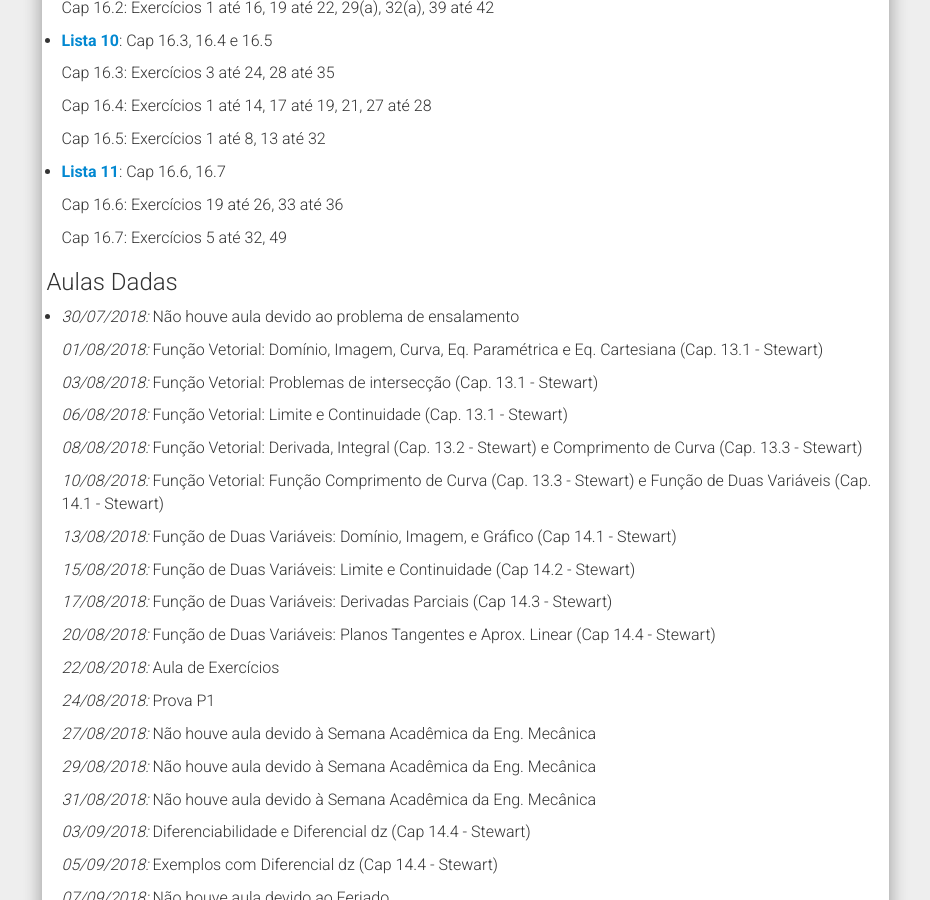
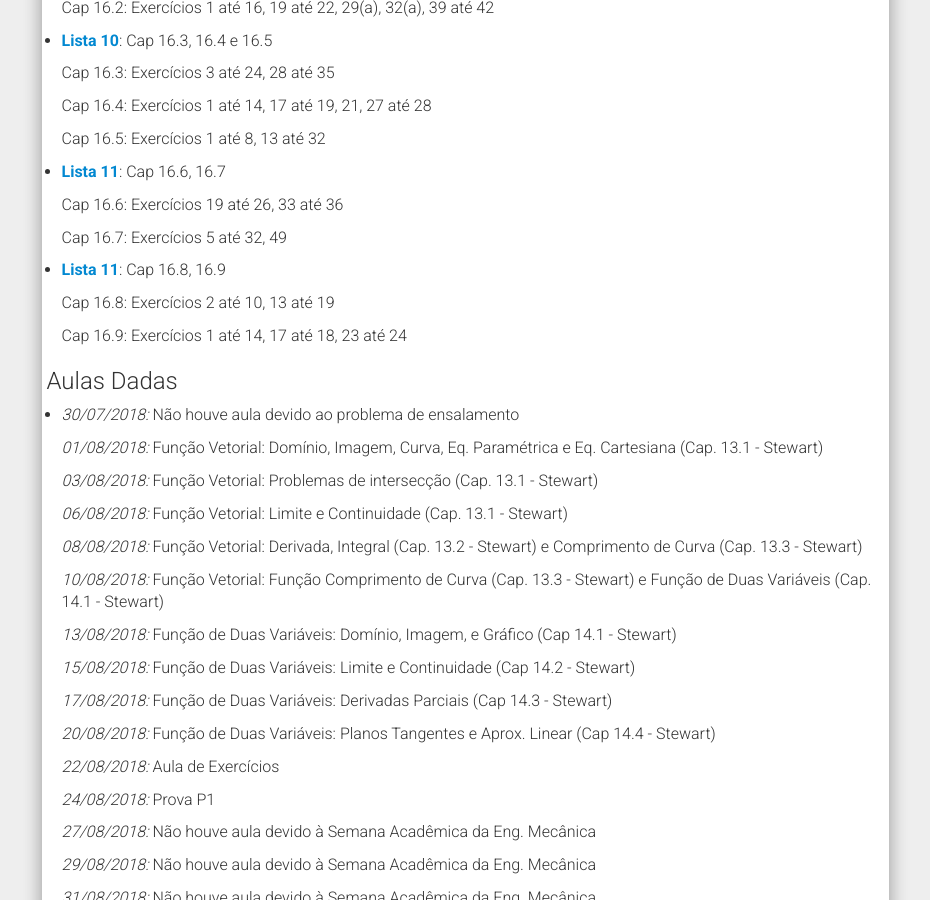
Before and after one commit to chunggnuhc/chunggnuhc.github.io, a Jekyll site: the page built from CMA211AD-Calc2-2sem2018.md, in a window 1280 px wide and 900 px high, scrolled down 2499 px. Shown: the whole window, without its empty margins (321-1251 px from the left). Built offline with Jekyll 4.4.1, drawn with Linux system fonts in a browser that asks for light colours; nearby versions of some CDN libraries; some of the changed text lies outside the part shown.

Commit message:
Update CMA211 - AD, listaExerc

```diff
--- a/CMA211AD-Calc2-2sem2018.md
+++ b/CMA211AD-Calc2-2sem2018.md
@@ -45,7 +45,7 @@
 
   Prova 2: <strike>10/10</strike> 08/10 (Lista 4 até Lista 6)
 
-  Prova 3: 23/11
+  Prova 3: 23/11 (Lista 7 até Lista 12)
 
   Substitutiva: 30/11 - Substitui a menor nota entre P1, P2 e P3
 
@@ -143,6 +143,12 @@
   Cap 16.6: Exercícios 19 até 26, 33 até 36
 
   Cap 16.7: Exercícios 5 até 32, 49
+
+- [Lista 11](/disciplinas2sem2018/ListaExerc11 - CMA211AD.pdf): Cap 16.8, 16.9
+
+  Cap 16.8: Exercícios 2 até 10, 13 até 19
+
+  Cap 16.9: Exercícios 1 até 14, 17 até 18,  23 até 24
 
 <h3>Aulas Dadas</h3>
 
```
